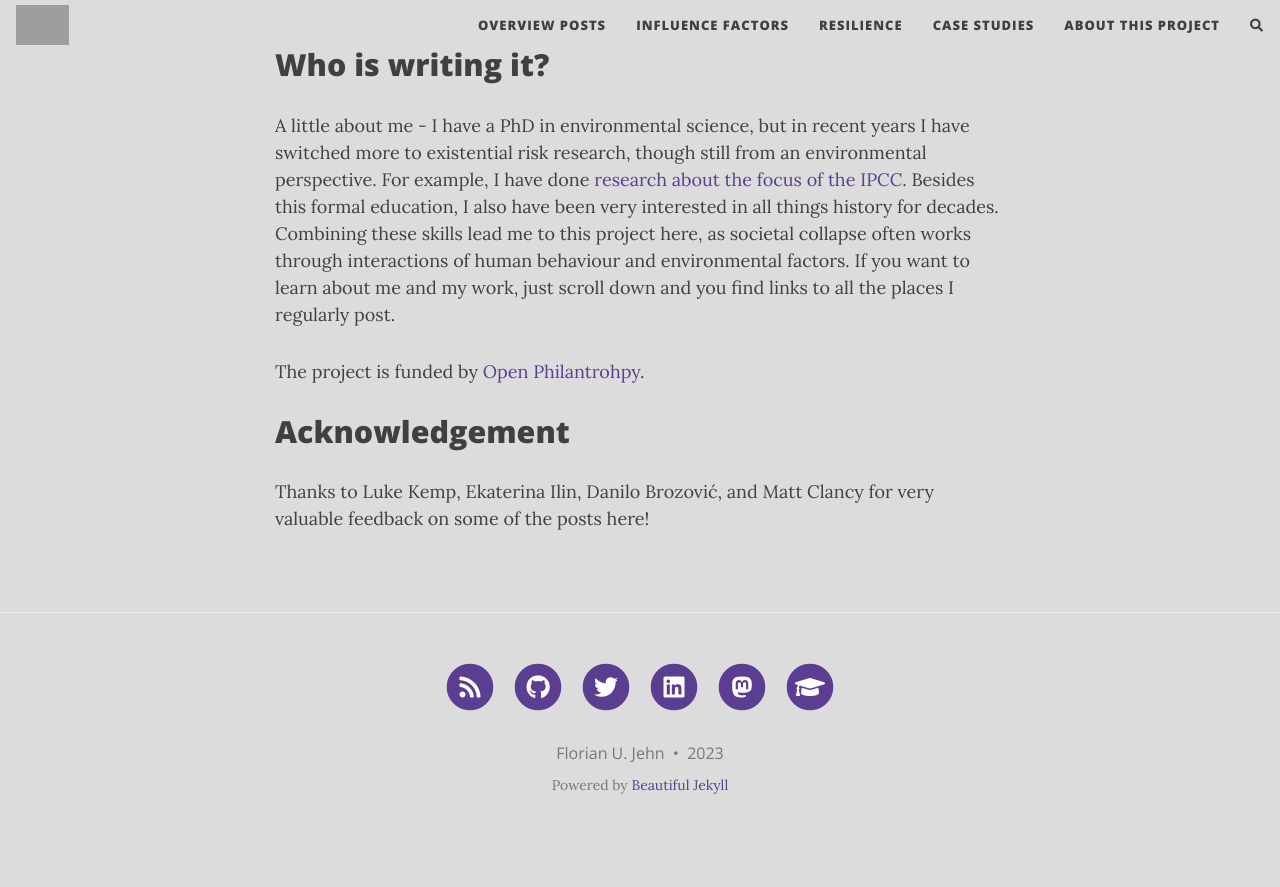
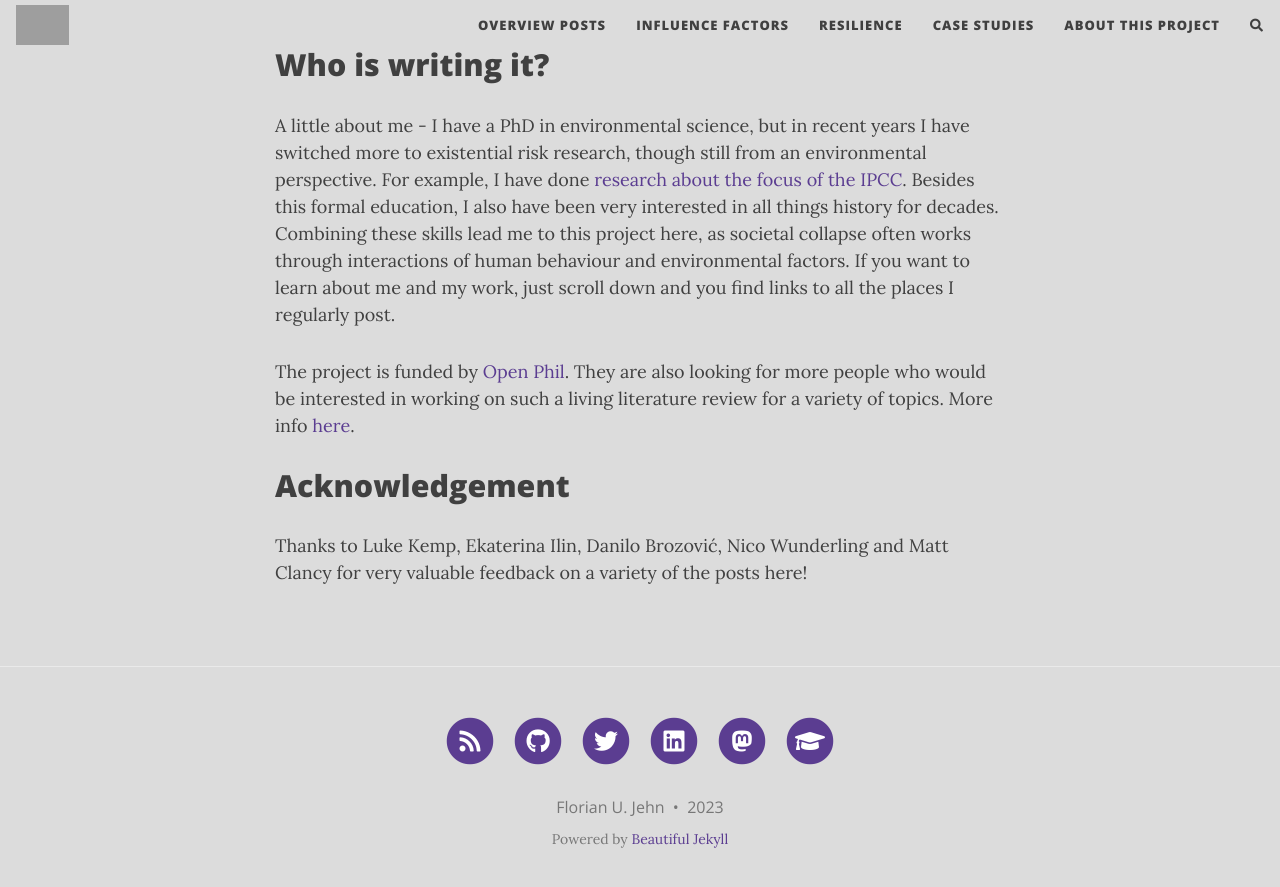
Before and after one commit to florianjehn/Societal_Collapse, a Jekyll site: the page built from aboutme.md, in a window 1280 px wide and 900 px high, scrolled down 672 px. Shown: the top 887 px of the window. Built offline with Jekyll 4.4.1, drawn with Linux system fonts in a browser that asks for light colours; nearby versions of some CDN libraries; comment, search, counter and statistics services are not loaded; before the commit the page ends 1518 px from its top, so only the background shows below that; grey boxes are pictures that could not be loaded.

Commit message:
Update aboutme.md

```diff
--- a/aboutme.md
+++ b/aboutme.md
@@ -12,7 +12,7 @@ The idea behind this project is to make research on societal collapse more acces
 
 A little about me - I have a PhD in environmental science, but in recent years I have switched more to existential risk research, though still from an environmental perspective. For example, I have done [research about the focus of the IPCC](https://agupubs.onlinelibrary.wiley.com/doi/full/10.1029/2022EF002876). Besides this formal education, I also have been very interested in all things history for decades. Combining these skills lead me to this project here, as societal collapse often works through interactions of human behaviour and environmental factors. If you want to learn about me and my work, just scroll down and you find links to all the places I regularly post.
 
-The project is funded by [Open Philantrohpy](https://www.openphilanthropy.org/).
+The project is funded by [Open Phil](https://www.openphilanthropy.org/). They are also looking for more people who would be interested in working on such a living literature review for a variety of topics. More info [here](https://www.openphilanthropy.org/focus/innovation-policy/).
 
 # Acknowledgement
-Thanks to Luke Kemp, Ekaterina Ilin, Danilo Brozović, and Matt Clancy for very valuable feedback on some of the posts here!
+Thanks to Luke Kemp, Ekaterina Ilin, Danilo Brozović, Nico Wunderling and Matt Clancy for very valuable feedback on a variety of the posts here!
```
